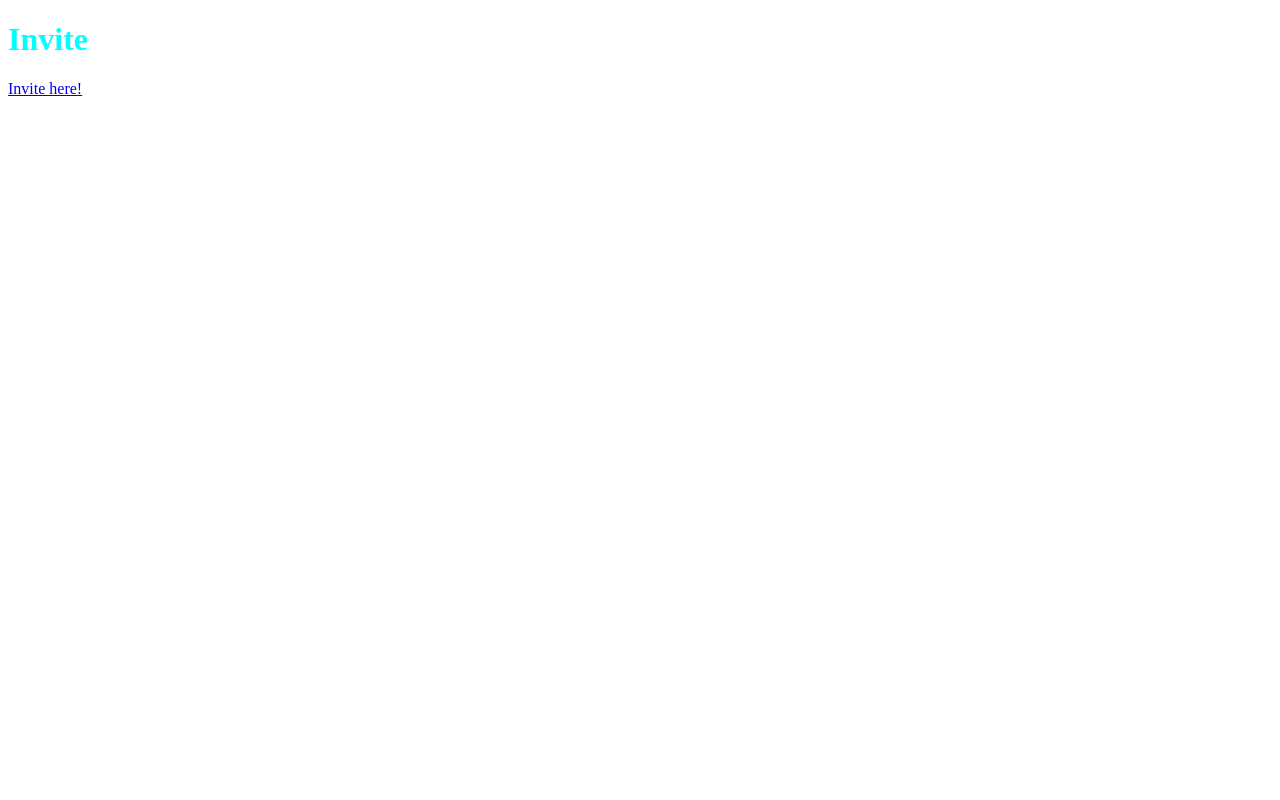
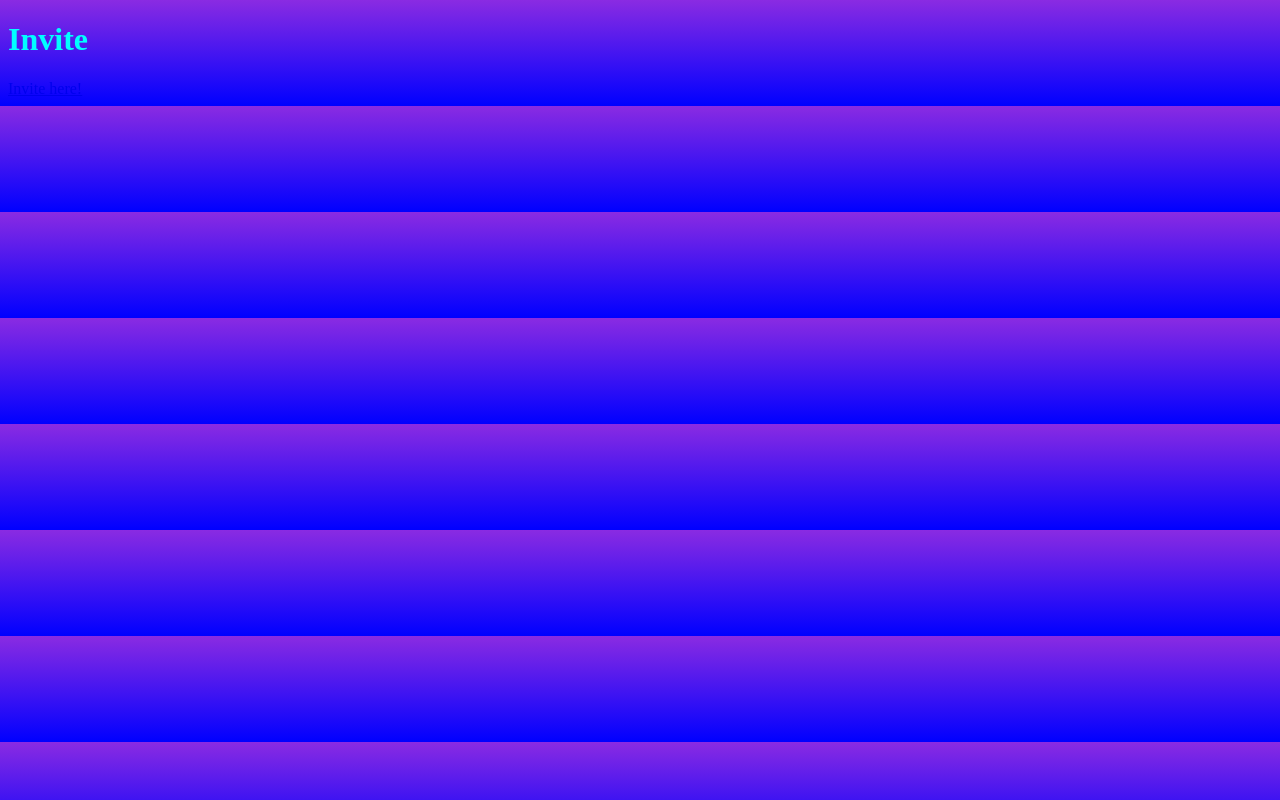
Before and after one commit to Solar-pixel-star/vueinvite, a Vue app: page / in a window 1280 px wide. Built offline with nearby package versions, Linux system fonts and the light colour scheme.

Commit message:
Gradient update

```diff
--- a/src/App.vue
+++ b/src/App.vue
@@ -15,7 +15,7 @@ export default {
 
 <style>
 body {
-   background: linear-gradient(linear-gradient(45deg,#B6C1D4,#EC68B1));
+  background: linear-gradient(blueviolet, blue);
 }
 
 
```
